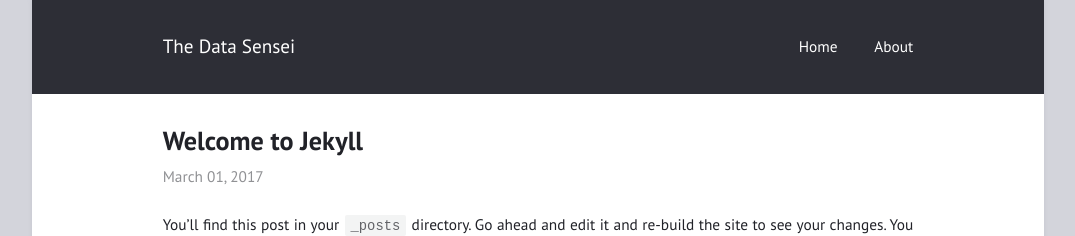
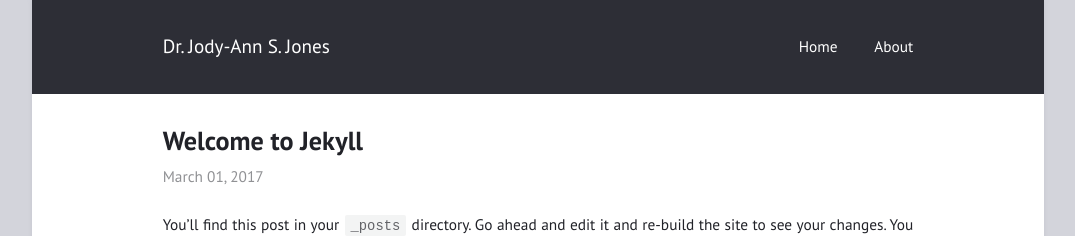
Before and after one commit to drjodyannjones/drjodyannjones.github.io, a Jekyll site: the page built from _posts/2017-03-01-welcome-to-jekyll.md, in a window 1280 px wide. Shown: the top 236 px of the page, without its empty margins (102-1177 px from the left). Built offline with Jekyll 4.4.1, drawn with Linux system fonts in a browser that asks for light colours.

Commit message:
Update Title

```diff
--- a/_config.yml
+++ b/_config.yml
@@ -1,6 +1,6 @@
-title: "The Data Sensei"
+title: "Dr. Jody-Ann S. Jones"
 author: "Dr. Jody-Ann S. Jones"
-description: "Made with <b style=\"color: #f45;\">&lt;3</b>"
+description: 'Made with <b style="color: #f45;">&lt;3</b>'
 permalink: /:title/
 lang: "en"
 excerpt_separator: "\n\n\n"
@@ -8,25 +8,33 @@ date_format: "%B %d, %Y"
 
 # Layout
 
-show_excerpts: true        # show article excerpts on the home page
-show_frame: true           # adds a gray frame to the site
-show_sidebar: false        # show a sidebar instead of the usual header
-minimal: false             # use a dark header
+show_excerpts: true # show article excerpts on the home page
+show_frame: true # adds a gray frame to the site
+show_sidebar: false # show a sidebar instead of the usual header
+minimal: false # use a dark header
 
 # Menu
 
-navigation:                # accepts {file, title, url, icon, sidebaricon}
-  - {file: "index.html"}
-  - {file: "README.md"}
+navigation: # accepts {file, title, url, icon, sidebaricon}
+  - { file: "index.html" }
+  - { file: "README.md" }
 
-external:                  # shows a footer with social links - for available icons see fontawesome.com/icons
-  - {title: Mail, icon: envelope, url: "mailto:niklasbuschmann@users.noreply.github.com"}
-  - {title: Github, icon: github, url: "https://github.com/niklasbuschmann/contrast"}
-  - {title: Subscribe, icon: rss, url: "/feed.xml"}
+external: # shows a footer with social links - for available icons see fontawesome.com/icons
+  - {
+      title: Mail,
+      icon: envelope,
+      url: "mailto:niklasbuschmann@users.noreply.github.com",
+    }
+  - {
+      title: Github,
+      icon: github,
+      url: "https://github.com/niklasbuschmann/contrast",
+    }
+  - { title: Subscribe, icon: rss, url: "/feed.xml" }
 
 comments:
 #  disqus_shortname: ""    # see https://disqus.com/
 #  isso_domain: ""         # see https://posativ.org/isso/
 
 plugins:
- - jekyll-feed
+  - jekyll-feed
```
